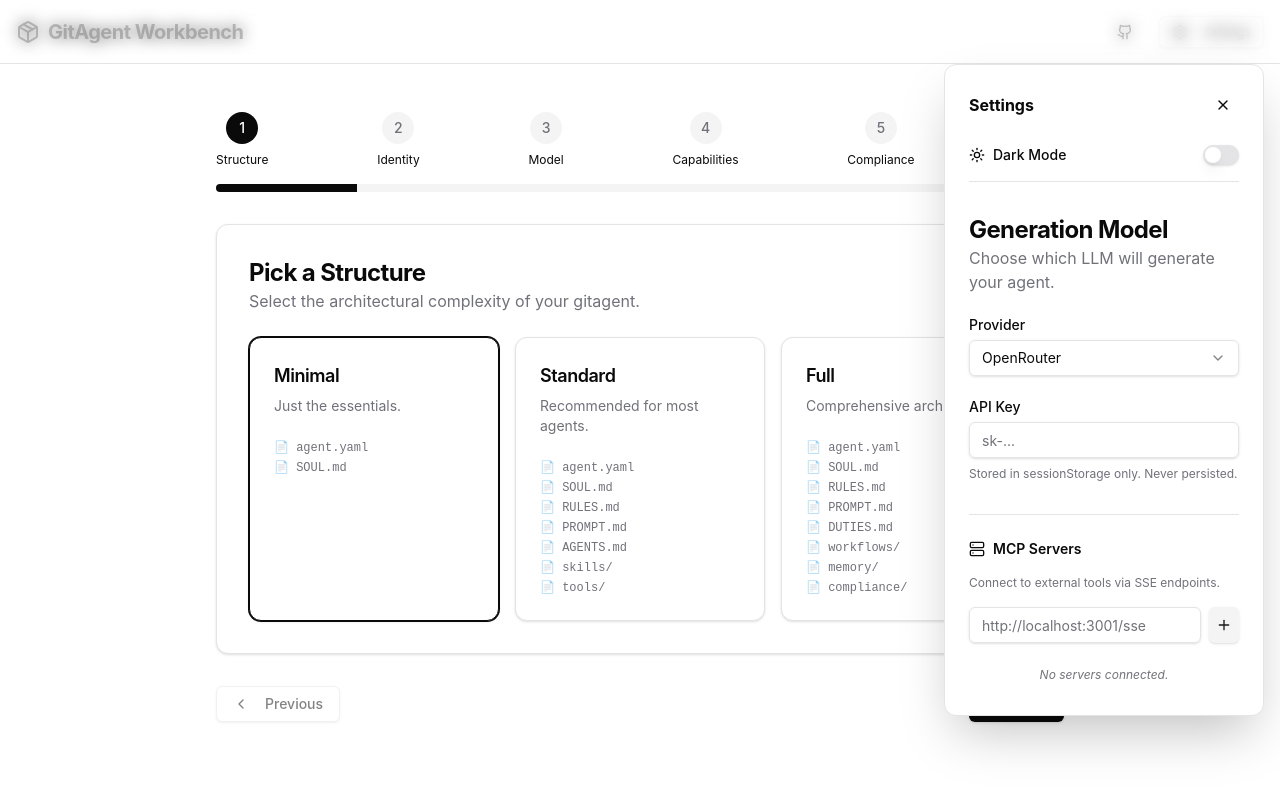
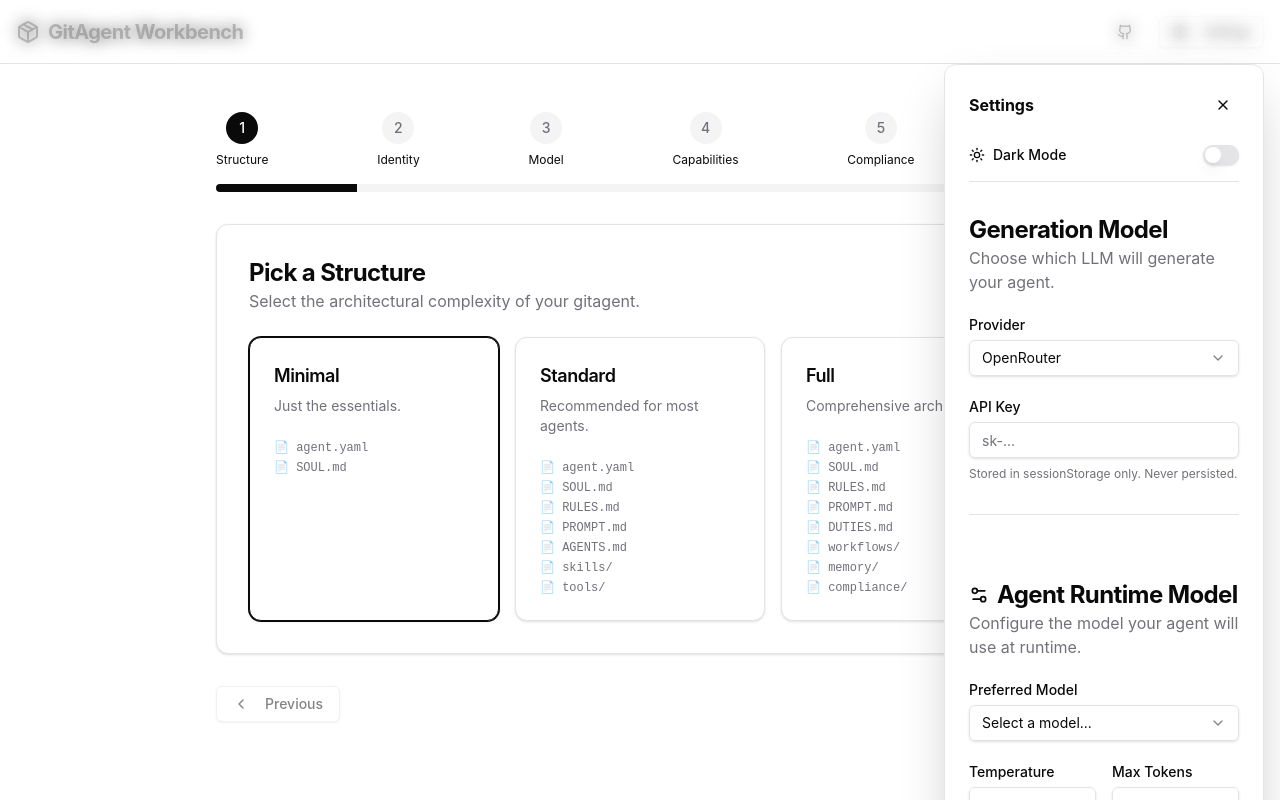
Before and after one commit to b08x/gitagent-workbench, a React (Vite) app: page /wizard in a window 1280 px wide. Both pictures are taken after a click on the button "Settings". Shown: the top 800 px of the page. Built offline with nearby package versions, Linux system fonts and the light colour scheme.

Commit message:
feat(wizard): Filter models based on agent type
Display only relevant model options in the ModelStep based on the selected agent type to improve user experience and reduce confusion.

```diff
--- a/app/wizard/steps/ModelStep.tsx
+++ b/app/wizard/steps/ModelStep.tsx
@@ -1,17 +1,71 @@
 import React from 'react';
 import { useSettings } from '../../context/SettingsContext';
+import { useAgentWorkspace } from '../../context/AgentContext';
 import { providers } from '../../../lib/providers';
 import { Label } from '@/components/ui/label';
 import { Input } from '@/components/ui/input';
 import { Select, SelectContent, SelectItem, SelectTrigger, SelectValue } from '@/components/ui/select';
 import { Alert, AlertDescription } from '@/components/ui/alert';
-import { InfoIcon } from 'lucide-react';
+import { InfoIcon, Settings2 } from 'lucide-react';
+
+const ANTHROPIC_MODELS = [
+  { id: 'claude-3-5-sonnet-latest', name: 'Claude 3.5 Sonnet' },
+  { id: 'claude-3-5-haiku-latest', name: 'Claude 3.5 Haiku' },
+  { id: 'claude-3-opus-latest', name: 'Claude 3 Opus' },
+];
+
+const GEMINI_MODELS = [
+  { id: 'gemini-2.0-flash-exp', name: 'Gemini 2.0 Flash (Exp)' },
+  { id: 'gemini-1.5-pro', name: 'Gemini 1.5 Pro' },
+  { id: 'gemini-1.5-flash', name: 'Gemini 1.5 Flash' },
+];
+
+const ALL_MODELS = [...ANTHROPIC_MODELS, ...GEMINI_MODELS];
 
 export function ModelStep() {
   const { settings, updateSettings, setApiKey } = useSettings();
+  const { state, dispatch } = useAgentWorkspace();
+
+  const agentName = state.manifest.name || '';
+  const isClaudeCode = agentName === 'claude-code';
+  const isGeminiCli = agentName === 'gemini-cli';
+
+  const availableModels = isClaudeCode
+    ? ANTHROPIC_MODELS
+    : isGeminiCli
+    ? GEMINI_MODELS
+    : ALL_MODELS;
+
+  const updateModel = (field: string, value: any) => {
+    dispatch({
+      type: 'UPDATE_MANIFEST',
+      payload: {
+        model: {
+          ...(state.manifest.model || {}),
+          [field]: value,
+        },
+      },
+    });
+  };
+
+  const updateConstraints = (field: string, value: any) => {
+    dispatch({
+      type: 'UPDATE_MANIFEST',
+      payload: {
+        model: {
+          ...(state.manifest.model || {}),
+          constraints: {
+            ...(state.manifest.model?.constraints || {}),
+            [field]: value,
+          },
+        },
+      },
+    });
+  };
 
   return (
-    <div className="space-y-6">
+    <div className="space-y-8">
+      <section className="space-y-6">
         <div>
           <h2 className="text-2xl font-bold tracking-tight">Generation Model</h2>
           <p className="text-muted-foreground">Choose which LLM will generate your agent.</p>
@@ -55,6 +109,95 @@ export function ModelStep() {
             </Alert>
           )}
         </div>
+      </section>
+
+      <div className="border-t pt-8" />
+
+      <section className="space-y-6">
+        <div>
+          <div className="flex items-center gap-2">
+            <Settings2 className="h-5 w-5 text-primary" />
+            <h2 className="text-2xl font-bold tracking-tight">Agent Runtime Model</h2>
+          </div>
+          <p className="text-muted-foreground">Configure the model your agent will use at runtime.</p>
+        </div>
+
+        <div className="grid gap-6">
+          <div className="grid gap-2">
+            <Label>Preferred Model</Label>
+            <Select
+              value={state.manifest.model?.preferred || ''}
+              onValueChange={v => updateModel('preferred', v)}
+            >
+              <SelectTrigger>
+                <SelectValue placeholder="Select a model..." />
+              </SelectTrigger>
+              <SelectContent>
+                {availableModels.map(m => (
+                  <SelectItem key={m.id} value={m.id}>{m.name}</SelectItem>
+                ))}
+              </SelectContent>
+            </Select>
+            {(isClaudeCode || isGeminiCli) && (
+              <p className="text-xs text-amber-600 font-medium">
+                Restricted to {isClaudeCode ? 'Anthropic' : 'Gemini'} models for {agentName}.
+              </p>
+            )}
+          </div>
+
+          <div className="grid grid-cols-2 gap-4">
+            <div className="grid gap-2">
+              <Label htmlFor="temperature">Temperature</Label>
+              <Input
+                id="temperature"
+                type="number"
+                step="0.1"
+                min="0"
+                max="2"
+                placeholder="0.7"
+                value={state.manifest.model?.constraints?.temperature ?? ''}
+                onChange={e => updateConstraints('temperature', parseFloat(e.target.value) || 0)}
+              />
+            </div>
+            <div className="grid gap-2">
+              <Label htmlFor="max_tokens">Max Tokens</Label>
+              <Input
+                id="max_tokens"
+                type="number"
+                placeholder="4096"
+                value={state.manifest.model?.constraints?.max_tokens ?? ''}
+                onChange={e => updateConstraints('max_tokens', parseInt(e.target.value) || 0)}
+              />
+            </div>
+          </div>
+
+          <div className="grid grid-cols-2 gap-4">
+            <div className="grid gap-2">
+              <Label htmlFor="top_p">Top P</Label>
+              <Input
+                id="top_p"
+                type="number"
+                step="0.05"
+                min="0"
+                max="1"
+                placeholder="1.0"
+                value={state.manifest.model?.constraints?.top_p ?? ''}
+                onChange={e => updateConstraints('top_p', parseFloat(e.target.value) || 0)}
+              />
+            </div>
+            <div className="grid gap-2">
+              <Label htmlFor="top_k">Top K</Label>
+              <Input
+                id="top_k"
+                type="number"
+                placeholder="40"
+                value={state.manifest.model?.constraints?.top_k ?? ''}
+                onChange={e => updateConstraints('top_k', parseInt(e.target.value) || 0)}
+              />
+            </div>
+          </div>
+        </div>
+      </section>
     </div>
   );
 }
```
Lines whose indentation alone changed are shown as unchanged.
